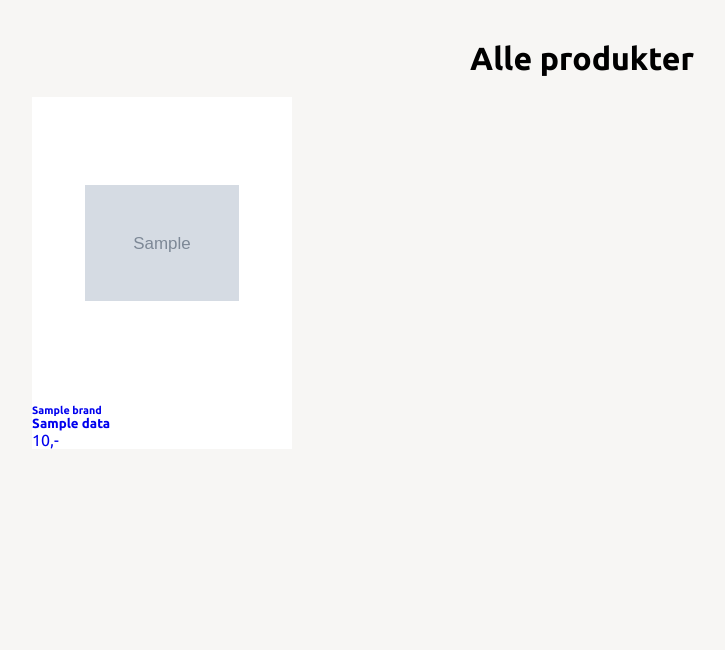
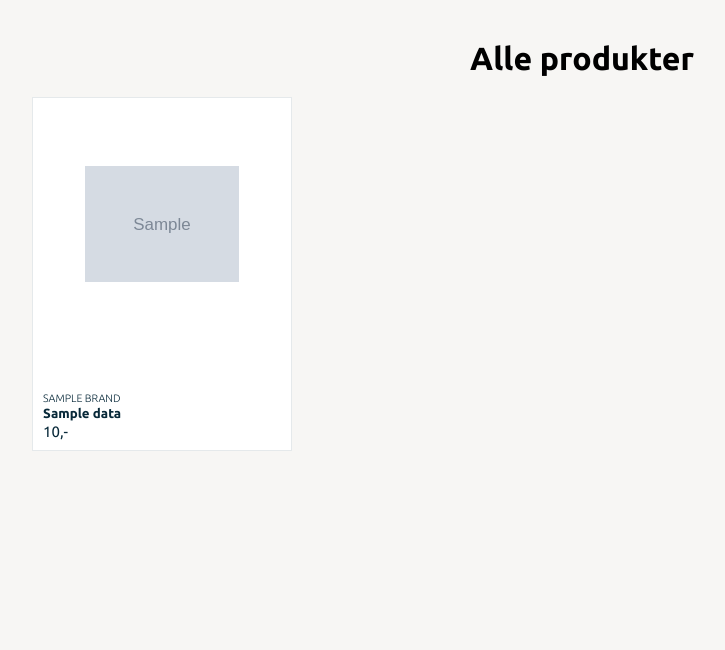
Before and after one commit to HenrikS-A/IT1-prissammenligning, a Flask app: page /produkter in a window 1280 px wide. Shown: the part 68-718 px from the top of the page, without its empty margins (58-783 px from the left). Run offline with Flask 2, Linux system fonts and the light colour scheme; grey boxes marked "Sample" are stand-in pictures; a database or web service that is not in the repository returns one stand-in record (values such as "Sample title"); data that the repository does not hold is empty.

Commit message:
produktene nesten ferdig

```diff
--- a/static/produktene.css
+++ b/static/produktene.css
@@ -23,6 +23,10 @@ h1 {
     position: relative;
 
     height: 44vh;
+    border: solid 0.75px rgba(8, 41, 57, 0.1);
+}
+.gridBox>a:hover {
+    filter: brightness(96%);
 }
 
 
@@ -30,36 +34,34 @@ h1 {
     width: 12vw;
     height: 24vh;
     padding: 30px;
-    margin-top: 20px;
 
     display: flex;
     align-items: center;
+    justify-content: center;
     background-color: white;
 }
 .produktbildeContainer img {
-    width: 100%;
+    width: auto;
+    height: auto;
+    max-width: 100%;
+    max-height: 100%;
 }
 
 .produktInfo {
     position: absolute;
     bottom: 0;
     left: 0;
+    margin: 10px;
+    color: rgb(8, 41, 57);
 }
-
-/*
-.produktbilde {
-    display: flex;
-    justify-content: center;
-    text-align: center;
-    margin-bottom: 50px;
+.produktInfo p {
+    font-size: 15px;
+    margin-top: 2px;
 }
-.produktbilde img {
-    width: 100%;
-    padding: 20px;
-    background-color: gray;
-
+.produktInfo h5 {
+    margin-top: 2px;
 }
-.produktInfo {
-    display: flex;
-    flex-direction: column;
-} */
+.produktInfo h6 {
+    text-transform: uppercase;
+    font-weight: 200;
+}
--- a/templates/produktene.html
+++ b/templates/produktene.html
@@ -25,11 +25,17 @@
             </div>
 
             <div class="produktInfo">
-                <h6>{{ produkt["brand"] }}</h6>
+                <h6>
+                    {% if produkt["brand"] != None %}
+                        {{ produkt["brand"] }}
+                    {% endif %}
+                </h6>
 
                 <h5>{{ produkt["name"] }}</h5>
 
-                <p>{{ produkt["current_price"] }},-</p>
+                <p>
+                    {{ produkt["current_price"] }},-
+                </p>
             </div>
 
         </a>
```
